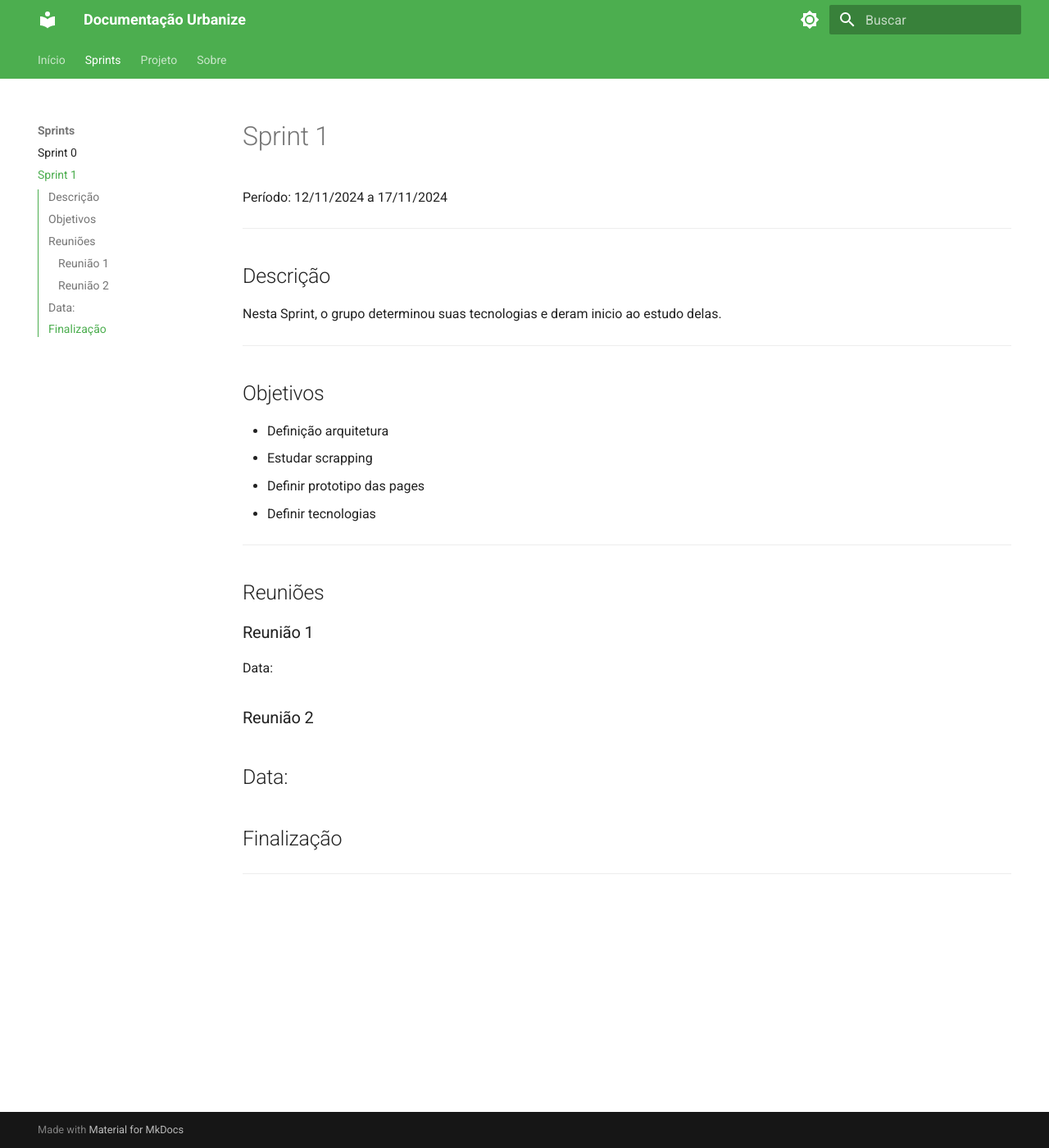
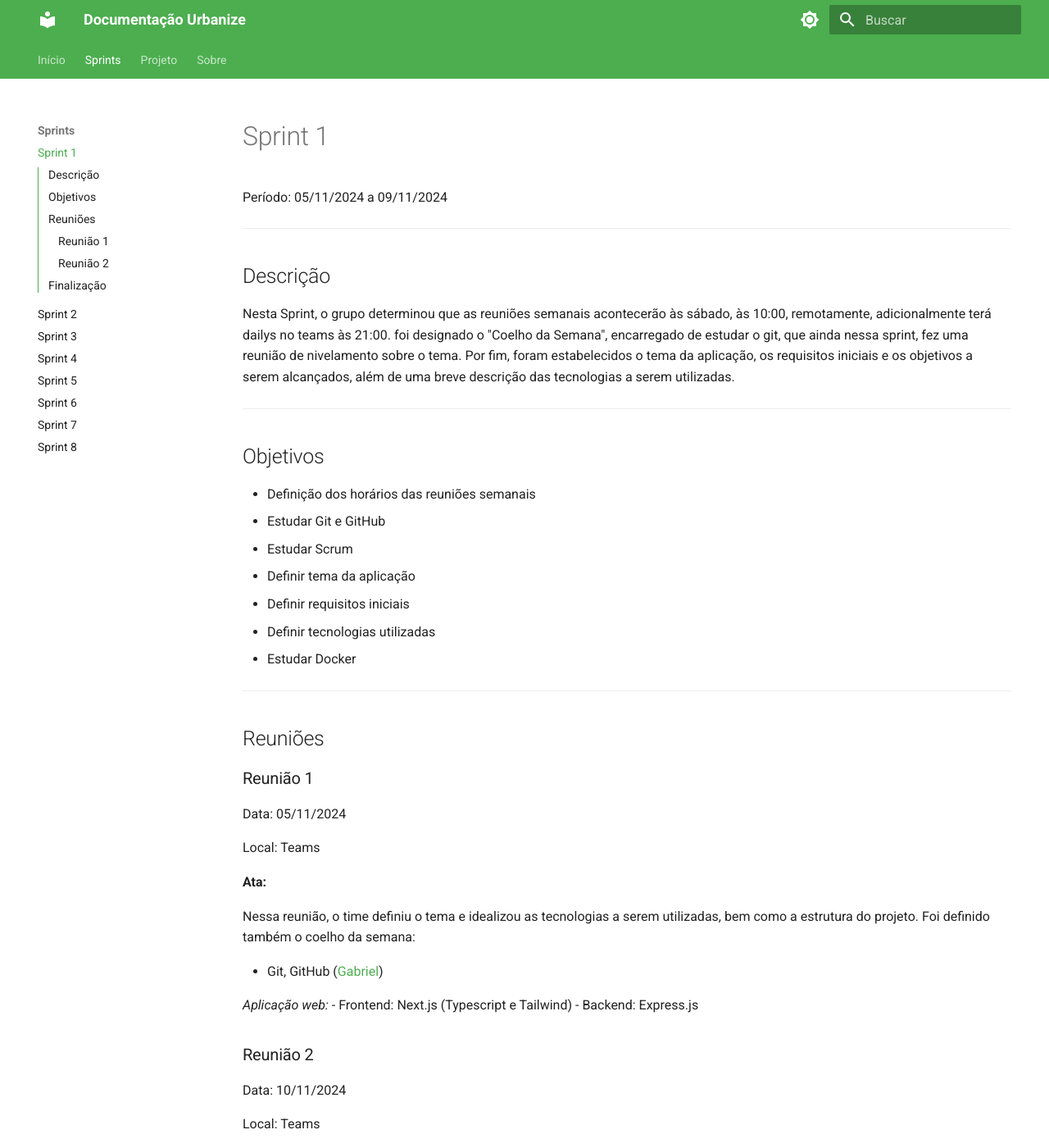
Before and after one commit to unb-mds/2024-2-Urbanize, an MkDocs documentation site: the page built from docs/sprints/sprint-1.md, in a window 1280 px wide and 1400 px high. Shown: the whole window at 82% size. Built offline with MkDocs 1.6.1 and Material for MkDocs 9.7.7, drawn with Linux system fonts in a browser that asks for light colours; some of the changed text lies outside the part shown.

Commit message:
atualização mkdocs

```diff
--- a/docs/sprints/sprint-1.md
+++ b/docs/sprints/sprint-1.md
@@ -1,21 +1,24 @@
 # Sprint 1
 
-Período: 12/11/2024 a 17/11/2024
+Período: 05/11/2024 a 09/11/2024
 
 ---
 
 ## Descrição
 
-Nesta Sprint, o grupo determinou suas tecnologias e deram inicio ao estudo delas.
+Nesta Sprint, o grupo determinou que as reuniões semanais acontecerão às sábado, às 10:00, remotamente, adicionalmente terá dailys no teams às 21:00. foi designado o "Coelho da Semana", encarregado de estudar o git, que ainda nessa sprint, fez uma reunião de nivelamento sobre o tema. Por fim, foram estabelecidos o tema da aplicação, os requisitos iniciais e os objetivos a serem alcançados, além de uma breve descrição das tecnologias a serem utilizadas.
 
 ---
 
 ## Objetivos
 
-- Definição arquitetura
-- Estudar scrapping
-- Definir prototipo das pages
-- Definir tecnologias
+- Definição dos horários das reuniões semanais
+- Estudar Git e GitHub
+- Estudar Scrum
+- Definir tema da aplicação
+- Definir requisitos iniciais
+- Definir tecnologias utilizadas
+- Estudar Docker
 
 ---
 
@@ -23,16 +26,36 @@
 
 ### Reunião 1
 
-Data:
+Data: 05/11/2024
+
+Local: Teams
+
+**Ata:**
+
+Nessa reunião, o time definiu o tema e idealizou as tecnologias a serem utilizadas, bem como a estrutura do projeto. Foi definido também o coelho da semana:
+
+- Git, GitHub ([Gabriel](https://github.com/gabriel-lima258))
+
+*Aplicação web:*
+ - Frontend: Next.js (Typescript e Tailwind)
+ - Backend: Express.js
 
 
 
 ### Reunião 2
 
-Data:
+Data: 10/11/2024
+
+Local: Teams
+
+**Ata:**
+
+Na segunda reunião, o time definiu que as reuniões semanais serão realizadas aos sábados de forma remota às 10 horas. Ademais, foi feito um nivelamento sobre github e git pelo coelho.
+
 ---
 
 ## Finalização
 
+O time conseguiu realizar todos os objetivos propostos para a Sprint.
 
 ---
--- a/mkdocs.yml
+++ b/mkdocs.yml
@@ -3,8 +3,14 @@
 nav:
   - Início: index.md
   - Sprints:
-    - Sprint 0: sprints/sprint-0.md
     - Sprint 1: sprints/sprint-1.md
+    - Sprint 2: sprints/sprint-2.md
+    - Sprint 3: sprints/sprint-3.md
+    - Sprint 4: sprints/sprint-4.md
+    - Sprint 5: sprints/sprint-5.md
+    - Sprint 6: sprints/sprint-6.md
+    - Sprint 7: sprints/sprint-7.md
+    - Sprint 8: sprints/sprint-8.md
   - Projeto:
     - Arquitetura e Tecnologias: projects/arquitetura.md
     - Padronização:    # Novo link de navegação
```
Also changed, not shown: docs/sprints/sprint-0.md (deleted, +0 -61 lines), docs/sprints/sprint-2.md (added, +44 -0 lines), docs/sprints/sprint-3.md (added), docs/sprints/sprint-4.md (added), docs/sprints/sprint-5.md (added), 2 other files.
